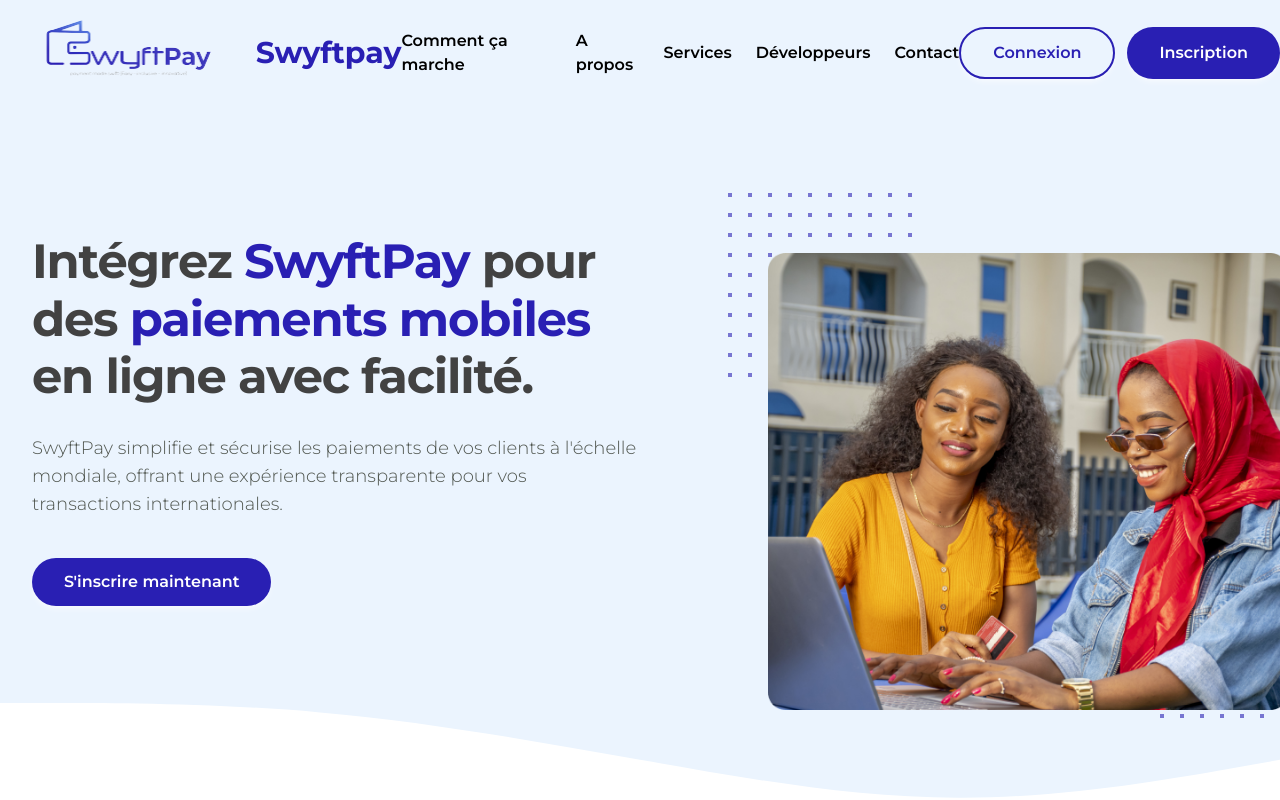
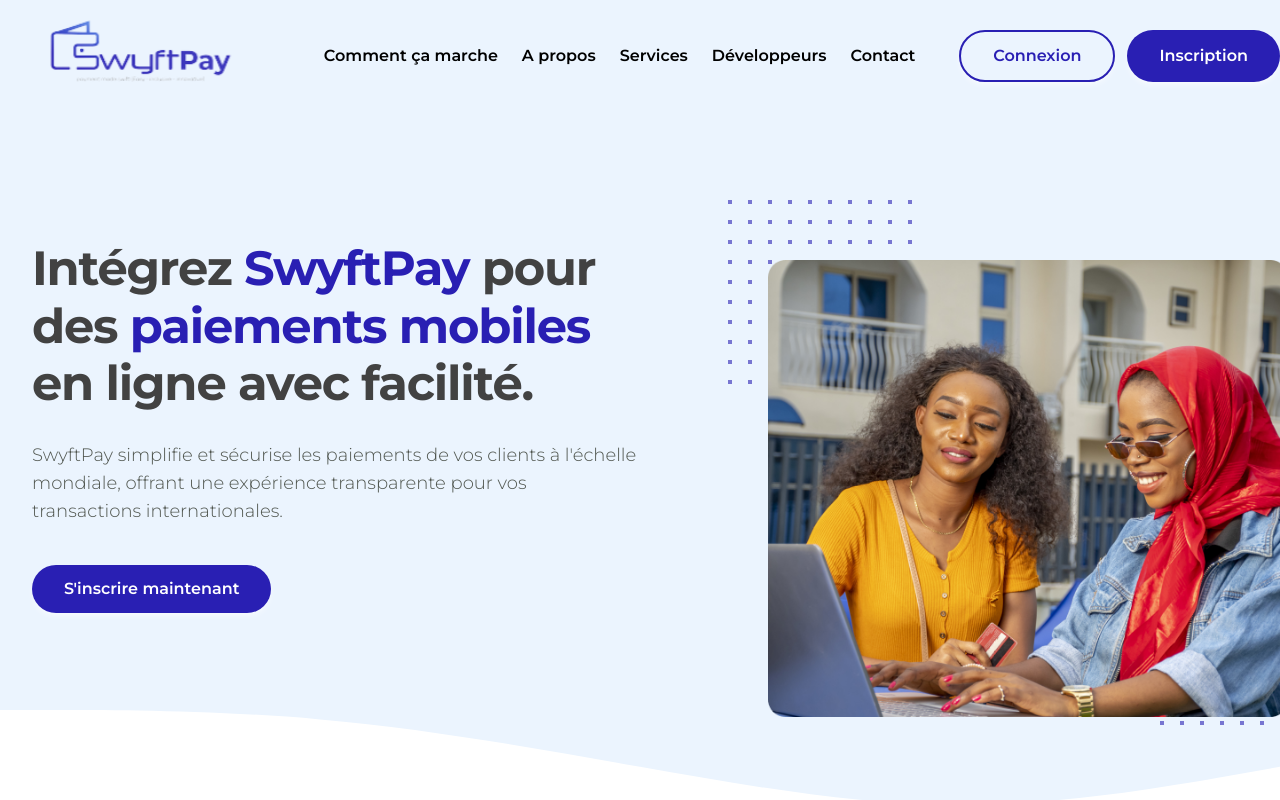
Before and after one commit to swyftpay-drc/frontend, a Next.js app: page / in a window 1280 px wide. Shown: the top 800 px of the page. Built offline with nearby package versions, Linux system fonts and the light colour scheme.

Commit message:
feat:add animate

```diff
--- a/src/components/client/layouts/navbar/index.tsx
+++ b/src/components/client/layouts/navbar/index.tsx
@@ -46,7 +46,7 @@
           </Link>
           <Link
             href={"/"}
-            className={`text-3xl font-bold ${
+            className={`lg:hidden text-3xl font-bold ${
               isDropdownOpen ? "text-white" : "text-primary-900"
             }`}
           >
```
